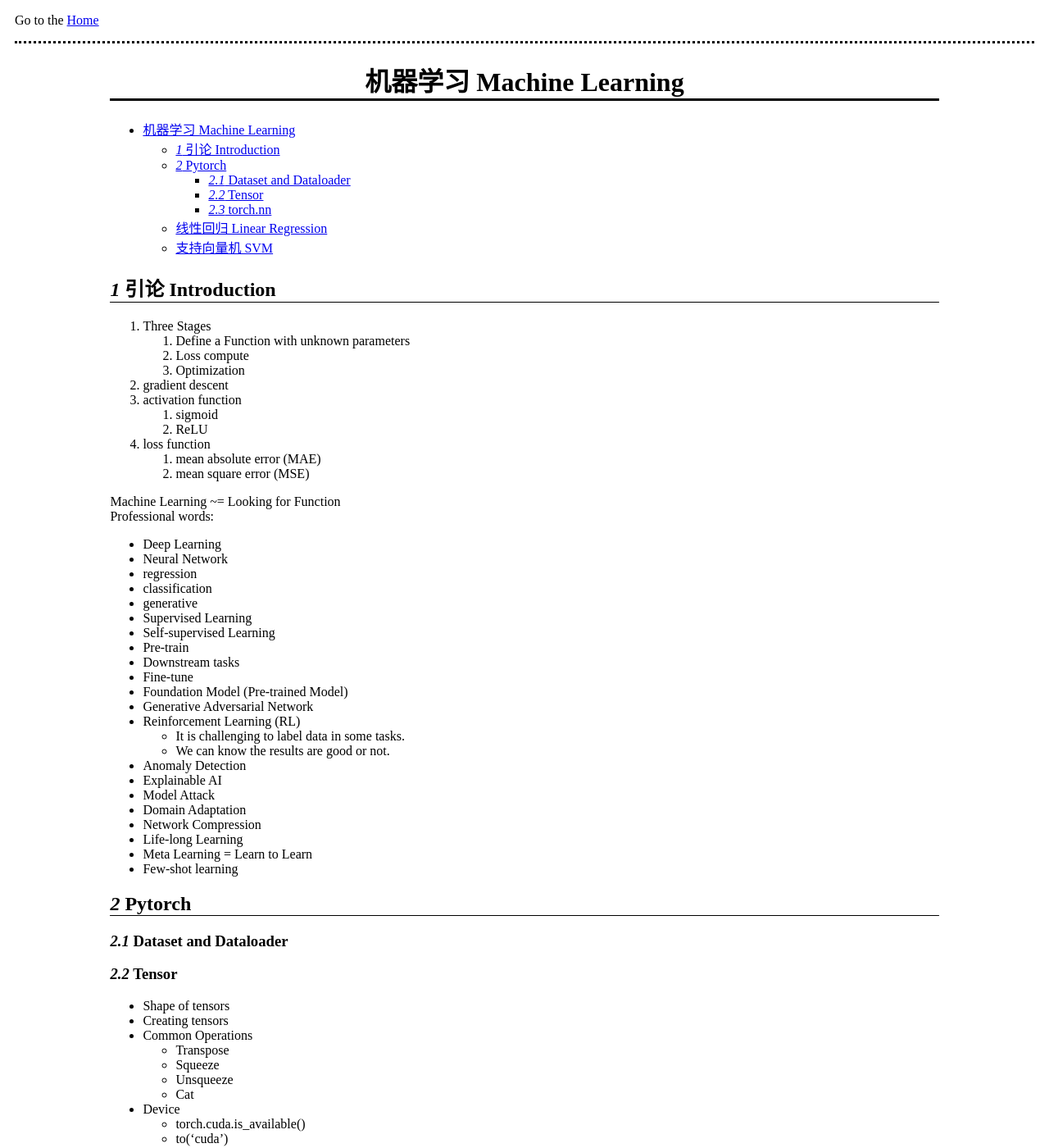
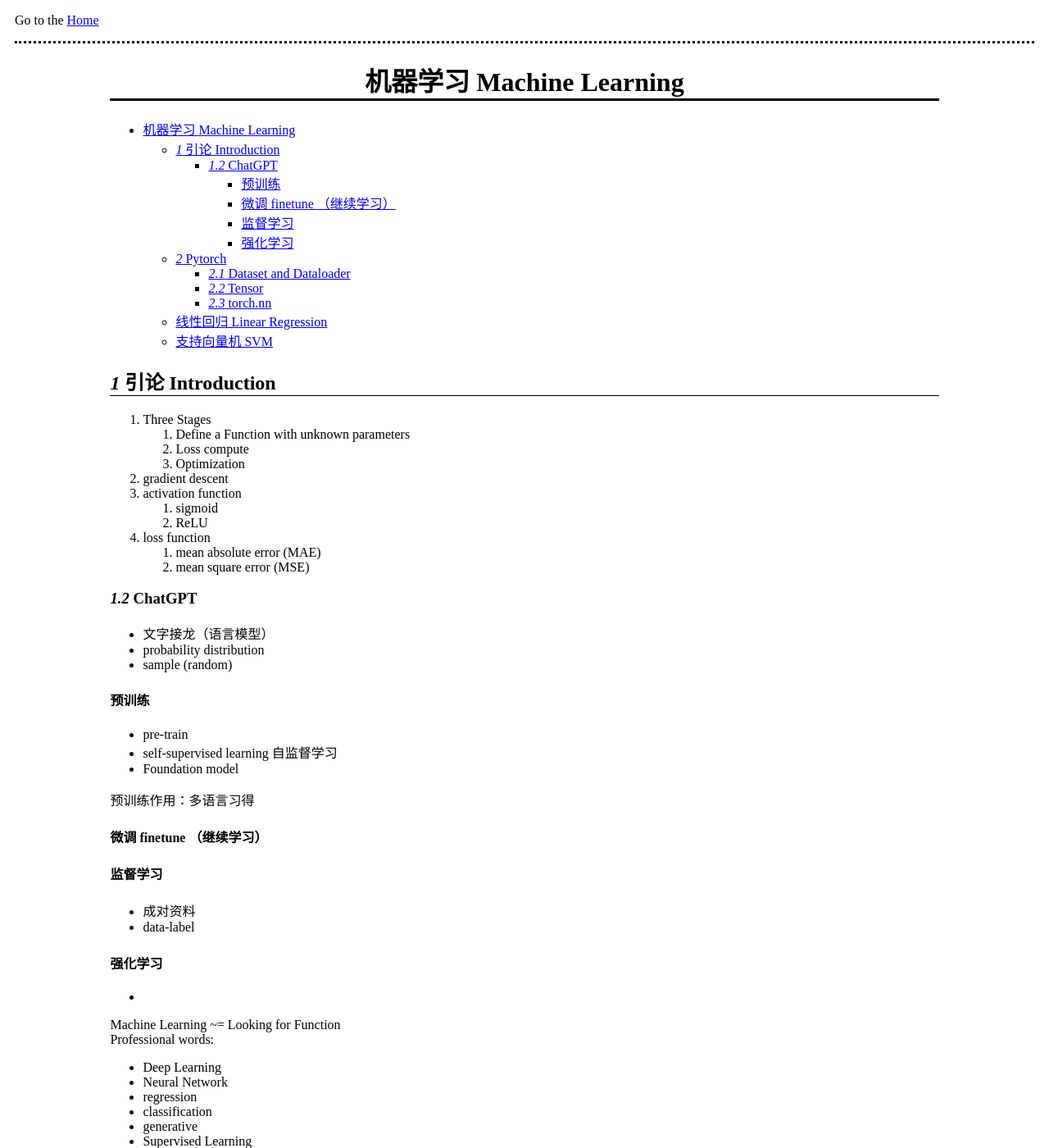
Before and after one commit to WGZ-W/wgz-w.github.io, a Jekyll site: the page built from _posts/Study/2024-10-30-machine-learning.md, in a window 1280 px wide and 1400 px high. Shown: the whole window at 82% size. Built offline with Jekyll 4.4.1, drawn with Linux system fonts in a browser that asks for light colours.

Commit message:
algorithm complexity and ml chatgpt knowledge

```diff
--- a/_posts/Study/2024-10-30-machine-learning.md
+++ b/_posts/Study/2024-10-30-machine-learning.md
@@ -9,6 +9,11 @@ title: "Machine Learning"
 
 - [机器学习  Machine Learning](#机器学习--machine-learning)
   - [*1* 引论  Introduction](#1-引论--introduction)
+    - [*1.2* ChatGPT](#12-chatgpt)
+      - [预训练](#预训练)
+      - [微调 finetune （继续学习）](#微调-finetune-继续学习)
+      - [监督学习](#监督学习)
+      - [强化学习](#强化学习)
   - [*2* Pytorch](#2-pytorch)
     - [*2.1* Dataset and Dataloader](#21-dataset-and-dataloader)
     - [*2.2* Tensor](#22-tensor)
@@ -30,6 +35,28 @@ title: "Machine Learning"
 4. loss function
    1. mean absolute error (MAE)
    2. mean square error (MSE)
+
+### *1.2* ChatGPT
+- 文字接龙（语言模型）
+- probability distribution
+- sample (random)
+
+#### 预训练
+- pre-train
+- self-supervised learning 自监督学习
+- Foundation model
+
+预训练作用：多语言习得
+
+#### 微调 finetune （继续学习）
+#### 监督学习
+- 成对资料
+- data-label
+
+#### 强化学习
+-
+
+
 
 
 Machine Learning ~= Looking for Function
```
Also changed, not shown: _posts/Study/2024-10-30-algorithm.md (+6 -3 lines).
